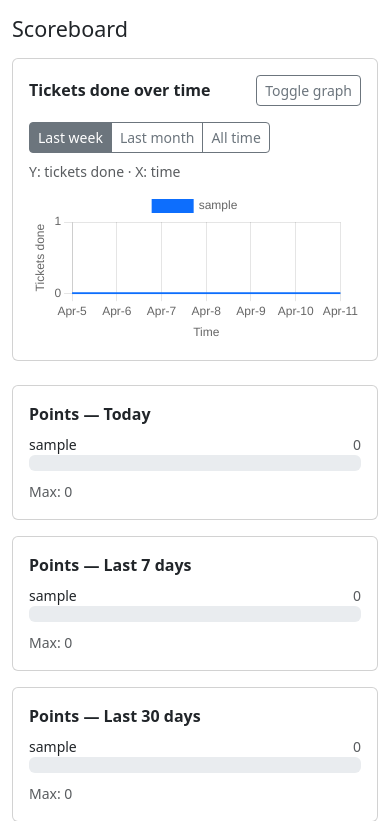
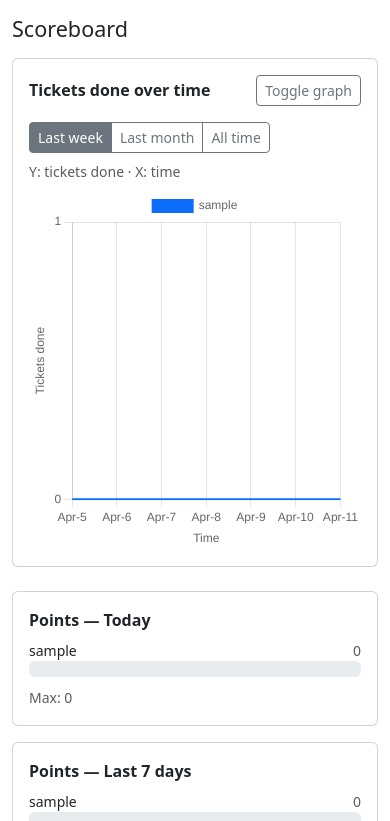
Before and after one commit to ChristopherFibich/TicketSystem, a Django app: page /scoreboard/ in a window 390 px wide, after a click on "Toggle graph". Shown: the part 53-874 px from the top of the page. Run offline with Django 5.2, Linux system fonts and the light colour scheme; the visitor is signed in with stand-in values (Sample User, id 1); data comes from the database, SQL or seed files in the repository; data that the repository does not hold is empty.

Commit message:
Charts: larger on mobile

```diff
--- a/tickets/templates/tickets/scoreboard.html
+++ b/tickets/templates/tickets/scoreboard.html
@@ -4,6 +4,19 @@
 
 {% block content %}
   <h1 class="h4 mb-3">Scoreboard</h1>
+
+  <style>
+    .scoreboard-chart-container {
+      position: relative;
+      height: 200px;
+    }
+
+    @media (max-width: 576px) {
+      .scoreboard-chart-container {
+        height: 360px;
+      }
+    }
+  </style>
 
   <div class="card card-body mb-4">
     <div class="d-flex justify-content-between align-items-center">
@@ -29,7 +42,9 @@
         </div>
         <small class="text-body-secondary">Y: tickets done · X: time</small>
       </div>
-      <canvas id="scoreboardChart" height="140"></canvas>
+      <div class="scoreboard-chart-container">
+        <canvas id="scoreboardChart"></canvas>
+      </div>
     </div>
   </div>
 
@@ -272,6 +287,7 @@
         },
         options: {
           responsive: true,
+          maintainAspectRatio: false,
           plugins: {
             legend: { display: true },
             tooltip: {
```
Also changed, not shown: tickets/templates/tickets/graphs.html (+17 -1 lines).
